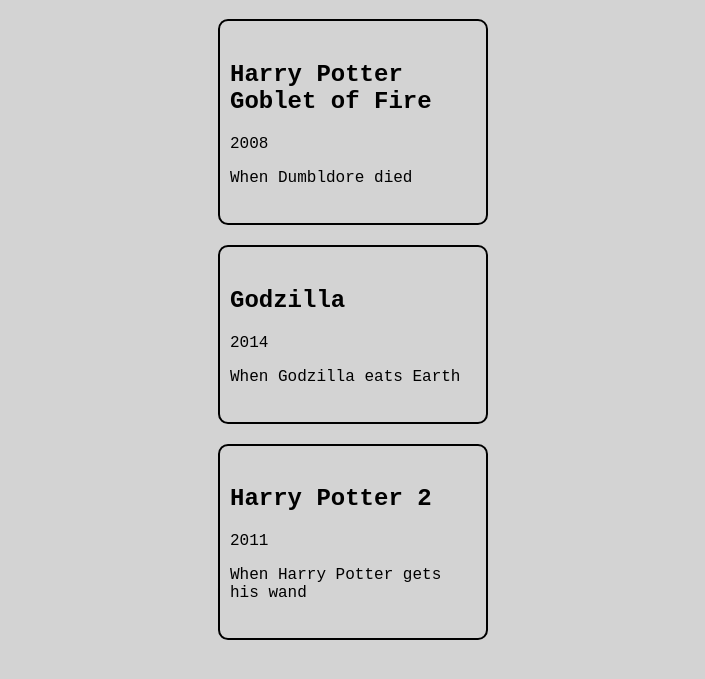
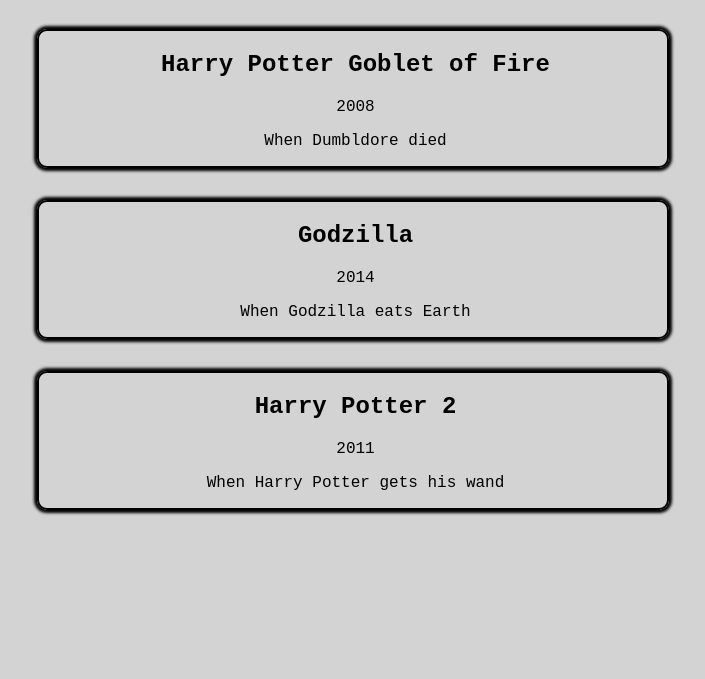
Before and after one commit to CarlosEH7/freecodecamp, a plain HTML site: page first-review/index.html in a window 1280 px wide. Shown: the part 61-740 px from the top of the page, without its empty margins (287-992 px from the left). Drawn offline with Linux system fonts and the light colour scheme.

Commit message:
few changes on styles.css

```diff
--- a/first-review/styles.css
+++ b/first-review/styles.css
@@ -8,13 +8,14 @@
     text-align: center;
   }
   .movie{
-    transition: transform 0.2s ease-in-out;
     box-sizing: border-box;
+    box-shadow: 0 0 3px 3px black;
     border: 2px solid black;
-    width: 270px;
-    margin: 20px auto;
-    padding: 20px 10px;
-    gap: 1400px;
+    text-align: center;
+    width: 50%;
+    margin: 2em auto;
+    padding-left: 10px;
+    padding-right: 5px;
     border-radius: 10px;
   }
   .bold{
@@ -22,4 +23,5 @@
   }
   div:hover{
     transform: scale(1.05);
+    transition: transform 0.2s ease-in-out;
   }
```
Also changed, not shown: 1 other file.
